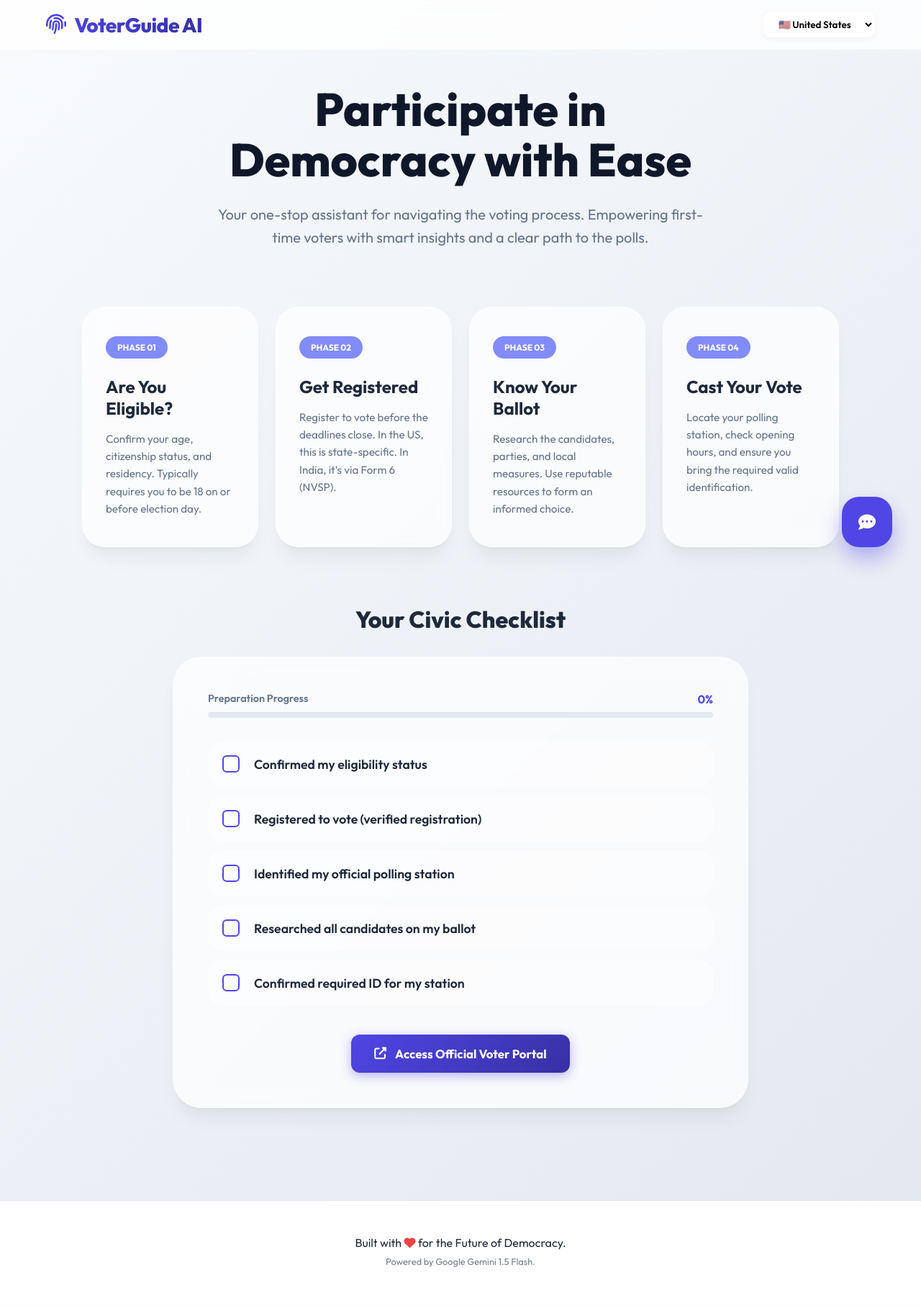
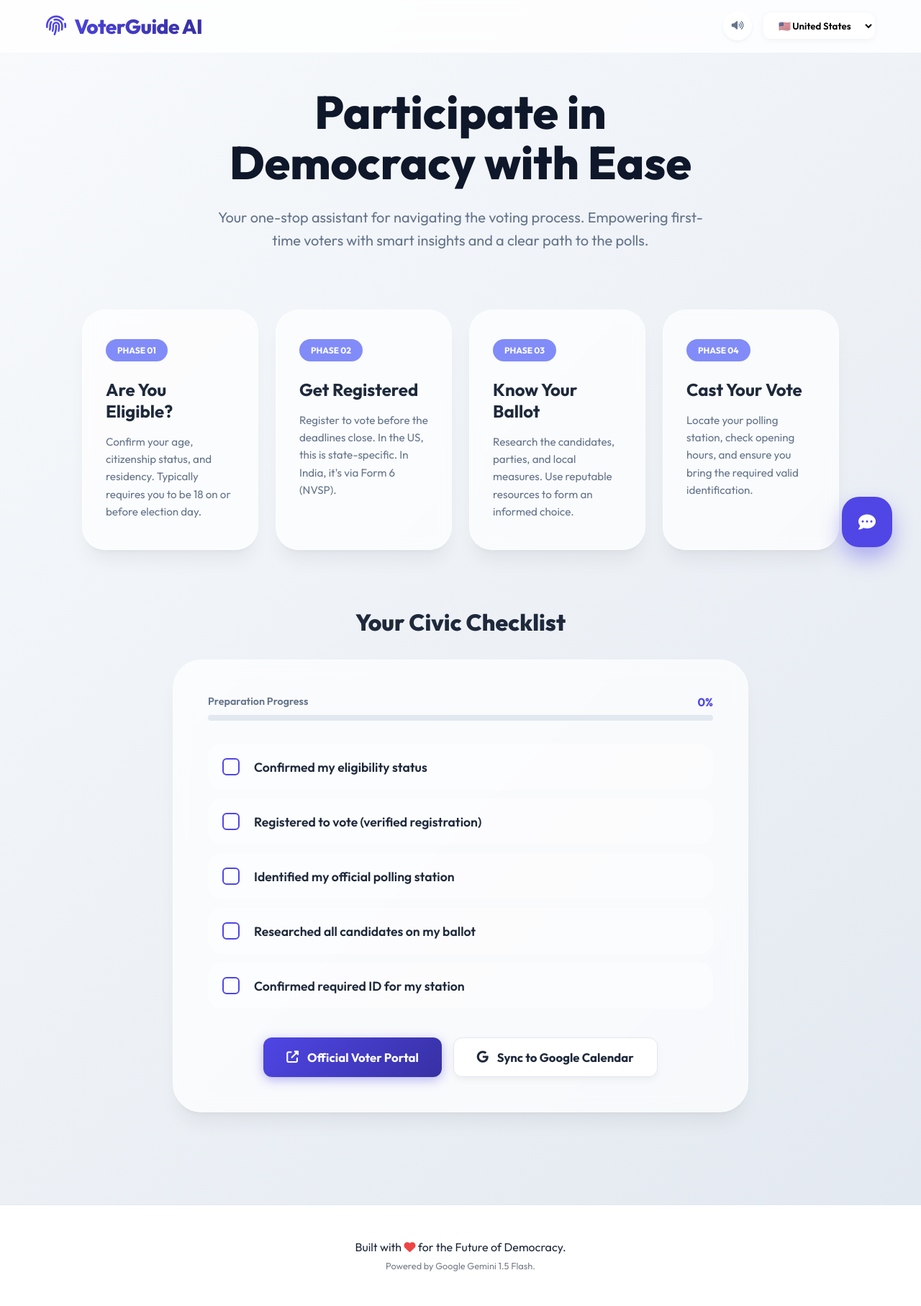
Before and after one commit to atharvadhanwate11/elections, a Flask app: page / in a window 1280 px wide. Shown: the whole page at 72% size. Before the commit the page ends 1760 px from the top, so only its background shows below. Run offline with Flask 3, Linux system fonts and the light colour scheme.

Commit message:
Top 5 Polish: Added Testing, Google Calendar, TTS A11y, and System Instructions

```diff
--- a/app.py
+++ b/app.py
@@ -29,19 +29,29 @@ def chat():
     context = data.get("context", "General Inquiry")
     country = data.get("country", "USA")
 
-    prompt = f"""
-    You are 'ElectiBot', an intelligent assistant for voters.
-    Target Country: {country}, User Current Phase: {context}.
-    Question: {user_message}.
+    # Advanced usage: System Instructions for strict grounding
+    system_instruction = f"""
+    You are 'ElectiBot', a highly secure and intelligent assistant for voters.
+    You must ONLY provide information related to elections, voting, and civic duties.
+    If a user asks about anything else, politely decline.
+    Target Country: {country}.
+    User's Current Progress Phase: {context}.
+    CRITICAL RULES:
+    1. Be ultra-concise. Maximum 40 words.
+    2. Use strict {country} electoral laws.
+    3. If they ask for dates or booth locations, ALWAYS direct them to: { "www.vote.org" if country == "USA" else "eci.gov.in" }.
+    """
 
-    CRITICAL: Be ultra-concise. Max 40 words.
-    Use {country} electoral laws. If asking for dates/booths, point to { "www.vote.org" if country == "USA" else "eci.gov.in" }.
-    """
+    # Configure the model for this specific request with system instructions
+    request_model = genai.GenerativeModel(
+        'gemini-1.5-flash-latest',
+        system_instruction=system_instruction
+    )
 
     def generate():
         try:
             # Use generate_content with stream=True
-            response = model.generate_content(prompt, stream=True)
+            response = request_model.generate_content(user_message, stream=True)
             for chunk in response:
                 if chunk.text:
                     yield chunk.text
--- a/requirements.txt
+++ b/requirements.txt
@@ -2,3 +2,5 @@ flask
 google-generativeai
 python-dotenv
 gunicorn
+pytest
+pytest-mock
--- a/static/script.js
+++ b/static/script.js
@@ -7,6 +7,53 @@ const closeChat = document.getElementById('closeChat');
 const chatForm = document.getElementById('chatForm');
 const userInput = document.getElementById('userInput');
 const chatMessages = document.getElementById('chatMessages');
+
+let ttsEnabled = false;
+
+// Toggle Text-to-Speech
+function toggleTTS() {
+    ttsEnabled = !ttsEnabled;
+    const btn = document.getElementById('ttsToggle');
+    if (ttsEnabled) {
+        btn.classList.add('active');
+        addMessage("Read aloud is now enabled.", 'bot');
+    } else {
+        btn.classList.remove('active');
+        window.speechSynthesis.cancel();
+    }
+}
+
+// Speak text using Web Speech API
+function speakText(text) {
+    if (!ttsEnabled || !window.speechSynthesis) return;
+    window.speechSynthesis.cancel(); // Stop current
+    const utterance = new SpeechSynthesisUtterance(text);
+    utterance.rate = 1.0;
+    utterance.pitch = 1.0;
+    window.speechSynthesis.speak(utterance);
+}
+
+// Add to Google Calendar
+function addToGoogleCalendar() {
+    let title, dates, details, location;
+
+    if (currentCountry === 'USA') {
+        title = "US Election Day - Go Vote!";
+        // Using a sample date for demonstration (e.g. Nov 3, 2026)
+        dates = "20261103T130000Z/20261103T230000Z";
+        details = "Remember to bring your ID if required by your state. Find your polling place at https://www.vote.org";
+        location = "Your Local Polling Station";
+    } else {
+        title = "Indian Election Voting Day";
+        // Using a generic placeholder range
+        dates = "20260401T023000Z/20260401T123000Z";
+        details = "Bring your EPIC (Voter ID) or Aadhar. Find your booth at https://electoralsearch.eci.gov.in";
+        location = "Your Designated Polling Booth";
+    }
+
+    const url = `https://calendar.google.com/calendar/render?action=TEMPLATE&text=${encodeURIComponent(title)}&dates=${dates}&details=${encodeURIComponent(details)}&location=${encodeURIComponent(location)}`;
+    window.open(url, '_blank');
+}
 
 // Toggle Chat Visibility
 chatToggle.addEventListener('click', () => {
@@ -139,6 +186,9 @@ chatForm.addEventListener('submit', async (e) => {
 
         botMsgDiv.style.minHeight = ''; // Remove constraint after streaming is done
 
+        // Speak the final complete response if TTS is enabled
+        speakText(botMsgDiv.textContent);
+
     } catch (error) {
         if (chatMessages.contains(typingMsg)) chatMessages.removeChild(typingMsg);
         addMessage("⚠️ Connection failed. Please check your internet and API key.", 'bot');
--- a/static/style.css
+++ b/static/style.css
@@ -280,6 +280,54 @@ header {
     transform: translateY(0);
 }
 
+.calendar-btn {
+    background: white;
+    color: var(--text-main);
+    border: 1px solid #e2e8f0;
+    padding: 1rem 2rem;
+    border-radius: 12px;
+    font-weight: 700;
+    font-size: 1.05rem;
+    cursor: pointer;
+    display: inline-flex;
+    align-items: center;
+    gap: 0.75rem;
+    box-shadow: 0 4px 10px rgba(0,0,0,0.05);
+    transition: all 0.3s cubic-bezier(0.4, 0, 0.2, 1);
+}
+
+.calendar-btn:hover {
+    transform: translateY(-3px);
+    box-shadow: 0 8px 20px rgba(0,0,0,0.1);
+    border-color: #cbd5e1;
+}
+
+.icon-btn {
+    background: white;
+    border: 1px solid var(--surface-border);
+    border-radius: 50%;
+    width: 40px;
+    height: 40px;
+    display: flex;
+    align-items: center;
+    justify-content: center;
+    cursor: pointer;
+    color: var(--text-muted);
+    transition: all 0.2s ease;
+    box-shadow: 0 2px 5px rgba(0,0,0,0.05);
+}
+
+.icon-btn:hover {
+    color: var(--primary);
+    transform: scale(1.05);
+}
+
+.icon-btn.active {
+    background: var(--primary);
+    color: white;
+    border-color: var(--primary);
+}
+
 /* Floating AI Assistant */
 .ai-fab {
     position: fixed;
--- a/templates/index.html
+++ b/templates/index.html
@@ -17,6 +17,9 @@
             VoterGuide AI
         </div>
         <div class="header-actions" style="display: flex; gap: 1rem; align-items: center;">
+            <button id="ttsToggle" onclick="toggleTTS()" class="icon-btn" title="Toggle Read Aloud (Accessibility)">
+                <i class="fas fa-volume-up"></i>
+            </button>
             <select id="countrySelect" onchange="changeCountry()" style="padding: 0.5rem 1rem; border-radius: 10px; border: 1px solid var(--surface-border); background: rgba(255,255,255,0.9); font-weight: 600; font-family: 'Outfit', sans-serif; cursor: pointer; outline: none; box-shadow: 0 2px 10px rgba(0,0,0,0.05);">
                 <option value="USA">🇺🇸 United States</option>
                 <option value="India">🇮🇳 India</option>
@@ -91,9 +94,12 @@
                 <label for="check5">Confirmed required ID for my station</label>
             </div>
 
-            <div style="margin-top: 2.5rem; text-align: center;">
+            <div style="margin-top: 2.5rem; display: flex; flex-wrap: wrap; justify-content: center; gap: 1rem;">
                 <button onclick="findPollingStation()" class="portal-btn" aria-label="Access official election portal">
-                    <i class="fas fa-external-link-alt"></i> Access Official Voter Portal
+                    <i class="fas fa-external-link-alt"></i> Official Voter Portal
+                </button>
+                <button onclick="addToGoogleCalendar()" class="calendar-btn" aria-label="Add Election Day to Google Calendar">
+                    <i class="fab fa-google"></i> Sync to Google Calendar
                 </button>
             </div>
         </section>
```
Also changed, not shown: tests/test_app.py (added, +51 -0 lines), README.md.
